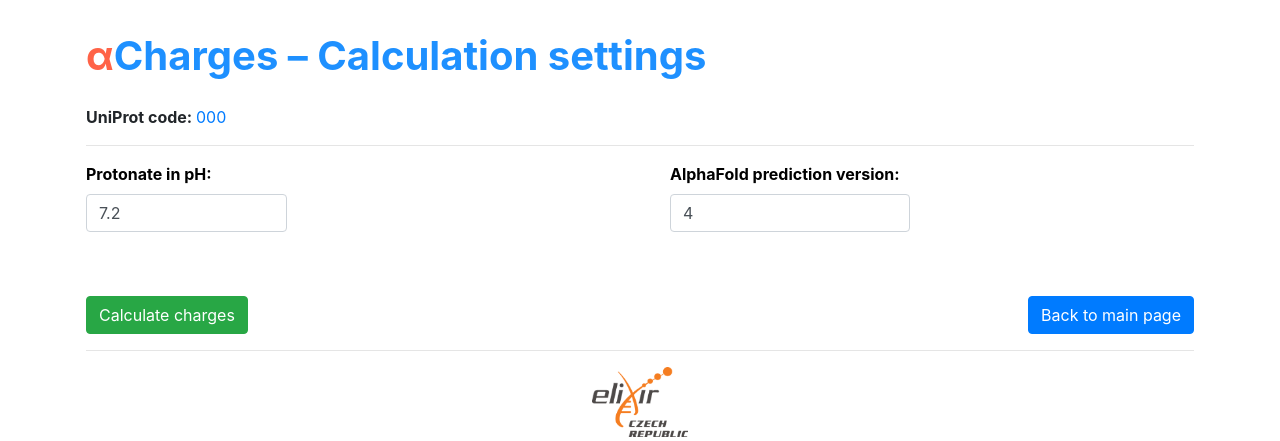
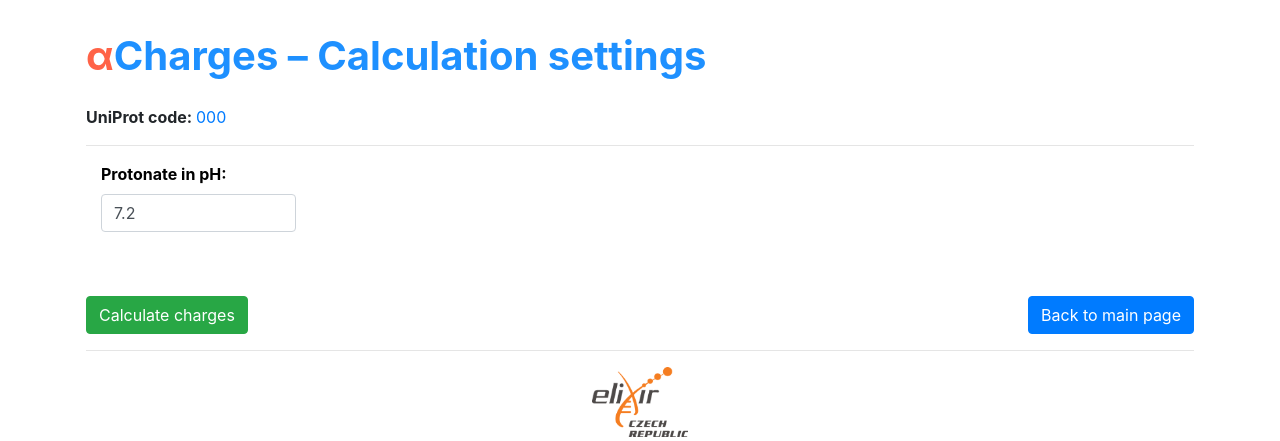
Before and after one commit to sb-ncbr/AlphaCharges, a Flask app: template app/templates/settings.html in a window 1280 px wide. Shown: the top 441 px of the page. Run offline with Flask 2, Linux system fonts and the light colour scheme; the template is opened without the code that fills it: most values are stand-ins (such as "Sample title", 1, 10 or a date in 2020); some libraries are stand-ins or nearby versions.

Commit message:
feat: Update for v6 of AlphaFold DB

```diff
--- a/app/routes.py
+++ b/app/routes.py
@@ -50,7 +50,7 @@ def main_site():
                                    code=code)
 
         elif request.form['action'] == 'calculate charges':
-            ph, alphafold_prediction_version = request.form['ph'], request.form['prediction_version']
+            ph = request.form['ph']
 
             ph, is_ph_valid = valid_pH(ph)
             if not is_ph_valid:
@@ -59,7 +59,7 @@ def main_site():
                 return render_template('index.html',
                                        code=code)
 
-            ID = f'{code}_{ph}_{alphafold_prediction_version}'
+            ID = f'{code}_{ph}'
 
             # check whether the structure is currently calculated
             if is_running(ID):
@@ -74,8 +74,8 @@ def main_site():
                 return redirect(url_for('results',
                                         ID=ID))
 
-            if not valid_alphafold_request(code, alphafold_prediction_version):
-                message = Markup(f'The structure with code <strong>{code}</strong> in prediction version <strong>{alphafold_prediction_version}</strong> '
+            if not valid_alphafold_request(code):
+                message = Markup(f'The structure with code <strong>{code}</strong> '
                       f'is either not found in AlphaFoldDB or the code is entered in the wrong format. '
                       f'UniProt code is allowed only in its short form (e.g. A0A1P8BEE7, B7ZW16). '
                       f'Other notations (e.g. A0A159JYF7_9DIPT, Q8WZ42-F2) are not supported. '
@@ -86,7 +86,6 @@ def main_site():
             # start calculation
             return render_template('computation_progress.html',
                                    ID=ID,
-                                   alphafold_prediction_version=alphafold_prediction_version,
                                    code=code,
                                    ph=ph)
     return render_template('index.html')
@@ -113,7 +112,7 @@ def calculation():
 @application.route('/wrong_structure')
 def wrong_structure():
     ID = request.args.get('ID')
-    code, ph, alphafold_prediction_version = ID.split('_')
+    code, ph = ID.split('_')
     problematic_atoms_file = open(f'{root_dir}/calculated_structures/{ID}/problematic_atoms.json', 'r')
     problematic_atoms = json.load(problematic_atoms_file)
     message = Markup('There is a structural error with atoms <span id="problematic_atoms"></span>! Calculation of partial atomic charges is not possible.')
@@ -122,8 +121,7 @@ def wrong_structure():
                            ID=ID,
                            code=code,
                            ph=ph,
-                           problematic_atoms=problematic_atoms,
-                           alphafold_prediction_version=alphafold_prediction_version)
+                           problematic_atoms=problematic_atoms)
 
 
 @application.route('/progress')
@@ -139,7 +137,7 @@ def results():
     residue_end = request.args.get('residue_end')
 
     try:
-        code, ph, alphafold_prediction_version = ID.split('_')
+        code, ph = ID.split('_')
     except:
         message = Markup('The ID was entered in the wrong format. The ID should be of the form <strong>&ltUniProt code&gt_&ltph&gt_&ltAlphaFold2 prediction version&gt</strong>.')
         flash(message, 'danger')
@@ -148,7 +146,7 @@ def results():
     data_dir = f'{root_dir}/calculated_structures/{ID}'
 
     if not already_calculated(ID) and not is_running(ID):
-        message = Markup(f'There are no results for structure with UniProt <strong>{code}</strong> in AlphaFold2 prediction version <strong>{alphafold_prediction_version}</strong> and pH <strong>{ph}</strong>.')
+        message = Markup(f'There are no results for structure with UniProt <strong>{code}</strong> and pH <strong>{ph}</strong>.')
         flash(message, 'danger')
         return redirect(url_for('main_site'))
 
@@ -165,7 +163,6 @@ def results():
                            code=code,
                            n_ats=n_ats,
                            ph=ph,
-                           alphafold_prediction_version=alphafold_prediction_version,
                            residue_start=residue_start,
                            residue_end=residue_end
                            )
@@ -209,10 +206,10 @@ def calculate_charges(code: str):
     empirical_method = 'SQEqp'
     message_dict = {'UniProt code': code,
                     'empirical method': empirical_method}
-    allowed_url_arguments = set(['ph', 'alphafold_prediction_version'])
+    allowed_url_arguments = set(['ph'])
     if not set(request.args.keys()).issubset(allowed_url_arguments):
         message_dict.update({'status': 'failed',
-                             'error message': 'Only URL arguments "ph" and "alphafold_prediction_version" are allowed.'})
+                             'error message': 'Only URL argument "ph" is allowed.'})
         return jsonify(message_dict), 400
 
     ph, is_ph_valid = valid_pH(request.args.get('ph'))
@@ -222,22 +219,15 @@ def calculate_charges(code: str):
                              'error message': 'pH must be a float value from 0 to 14!'})
         return jsonify(message_dict), 400
 
-    alphafold_prediction_version, is_version_valid = valid_prediction_version(request.args.get('alphafold_prediction_version'))
-    message_dict['AlphaFold2 prediction version'] = alphafold_prediction_version
-    if not is_version_valid:
-        message_dict.update({'status': 'failed',
-                             'error message': 'AlphaFold2 prediction version can be integer from 1 to 4'})
-        return jsonify(message_dict), 400
-
-    ID = f'{code}_{ph}_{alphafold_prediction_version}'
+    ID = f'{code}_{ph}'
     if is_running(ID):
         while is_running(ID):
             sleep(5)
     else:
         if not already_calculated(ID):
-            if not valid_alphafold_request(code, alphafold_prediction_version):
+            if not valid_alphafold_request(code):
                 message_dict.update({'status': 'failed',
-                                     'error message': f'The structure with UniProt code {code} in prediction version {alphafold_prediction_version} '
+                                     'error message': f'The structure with UniProt code {code} '
                                                       f'is either not found in AlphaFoldDB or the UniProt code is entered in the wrong format. '
                                                       f'UniProt code is allowed only in its short form (e.g. A0A1P8BEE7, B7ZW16). '
                                                       f'Other notations (e.g. A0A159JYF7_9DIPT, Q8WZ42-F2) are not supported.'})
--- a/app/src/input_validators.py
+++ b/app/src/input_validators.py
@@ -23,7 +23,7 @@ def valid_prediction_version(version):
     return version, True
 
 
-def valid_alphafold_request(code, alphafold_prediction_version):
+def valid_alphafold_request(code):
     # check whether UniProt code is valid, ping AlphaFold website
-    response = requests.head(f'https://alphafold.ebi.ac.uk/files/AF-{code}-F1-model_v{alphafold_prediction_version}.pdb')
+    response = requests.head(f'https://alphafold.ebi.ac.uk/files/AF-{code}-F1-model_v6.pdb')
     return response.status_code == 200
--- a/app/templates/computation_progress.html
+++ b/app/templates/computation_progress.html
@@ -19,9 +19,6 @@
         <div class="col-12 mt-0">
             <strong> UniProt code:</strong> <a href="https://alphafold.ebi.ac.uk/entry/{{ code }}" target="_blank"
                 rel="noreferrer"> {{ code }} </a>
-        </div>
-        <div class="col-12 mt-1">
-            <strong> AlphaFold2 prediction version:</strong> {{ alphafold_prediction_version }}
         </div>
         <div class="col-12 mt-1">
             <strong> pH:</strong> {{ ph }}
--- a/app/templates/results.html
+++ b/app/templates/results.html
@@ -21,9 +21,6 @@
         <div class="col-12 mt-0">
             <strong> UniProt code:</strong> <a href="https://alphafold.ebi.ac.uk/entry/{{ code }}" target="_blank"
                 rel="noreferrer"> {{ code }} </a>
-        </div>
-        <div class="col-12 mt-1">
-            <strong> AlphaFold2 prediction version:</strong> {{ alphafold_prediction_version }}
         </div>
         <div class="col-12 mt-1">
             <strong> pH:</strong> {{ ph }}
--- a/app/templates/settings.html
+++ b/app/templates/settings.html
@@ -25,7 +25,6 @@
             </div>
         </div>
         <input type="hidden" name="code" value='{{ code }}' />
-        <div class="row">
             <div class="col-md-6 pl-0">
                 <div class="form-group col-sm-6 col-lg-5">
                     <label style="color:black; font-weight:bold;" for="title">Protonate in pH:</label>
@@ -33,13 +32,6 @@
                 </div>
                 <br>
             </div>
-            <div class="col-md-6">
-                <div class="form-group col-sm-6 col-lg-6">
-                    <label style="color:black; font-weight:bold;" for="title">AlphaFold prediction version:</label>
-                    <input type="number" min=1 max=4 step=1 name="prediction_version" class="form-control" value="4">
-                </div>
-            </div>
-        </div>
         <br>
         <div class="row">
             <div class="col-6">
--- a/app/templates/wrong_structure.html
+++ b/app/templates/wrong_structure.html
@@ -20,9 +20,6 @@
         <div class="col-12 mt-0">
             <strong> UniProt code:</strong> <a href="https://alphafold.ebi.ac.uk/entry/{{ code }}" target="_blank"
                 rel="noreferrer"> {{ code }} </a>
-        </div>
-        <div class="col-12 mt-1">
-            <strong> AlphaFold2 prediction version:</strong> {{ alphafold_prediction_version }}
         </div>
         <div class="col-12 mt-1">
             <strong> pH:</strong> {{ ph }}
```
Also changed, not shown: app/src/calculation.py (+4 -4 lines), README.md.
